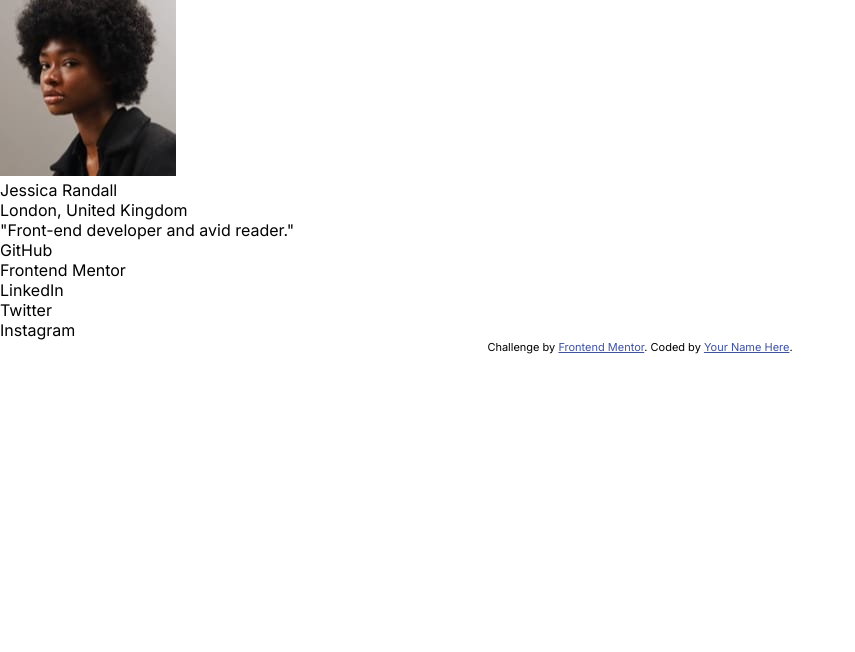
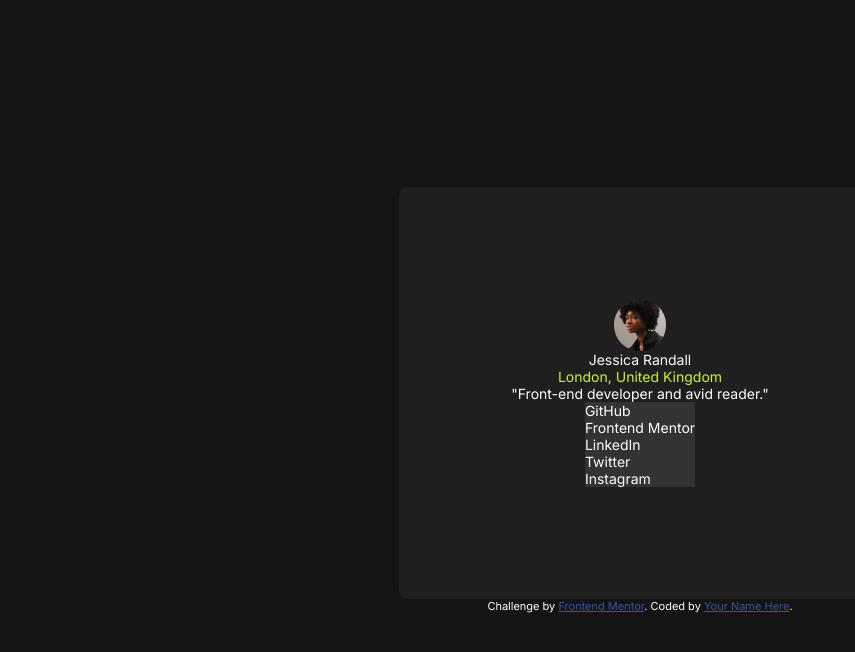
Before and after one commit to tanasegabrielw/Social-Links-Profile, a plain HTML site: page index.html in a window 1280 px wide. Shown: the whole page, without its empty margins (0-855 px from the left). Drawn offline with Linux system fonts and the light colour scheme.

Commit message:
feat: Position container on the page

```diff
--- a/style.css
+++ b/style.css
@@ -5,7 +5,8 @@
 
 
 html{
-    font-size: 16px;
+    font-size: 14px;
+    font-weight: 400;
     font-family: "Inter",sans-serif;
 }
 
@@ -13,3 +14,39 @@ html{
     margin:0;
     padding:0;
 }
+body{
+    display: flex;
+    flex-direction: column;
+    justify-content: center;
+    align-items: center;
+    min-height: 100vh;
+    background-color: hsl(0, 0%, 8%);
+    color:white;
+}
+.container{
+    background-color: hsl(0, 0%, 12%);
+    padding:8rem;
+    display: flex;
+    flex-direction: column;
+    justify-content: center;
+    align-items: center;
+    border-radius: 0.6rem;
+}
+
+ul{
+    list-style: none;
+}
+
+ul li{
+    background-color:hsl(0, 0%, 20%);
+}
+
+.location{
+    color:hsl(75, 94%, 57%);
+}
+
+img{
+    max-width: 4vw;
+    max-height: auto;
+    border-radius: 50%;
+}
```
